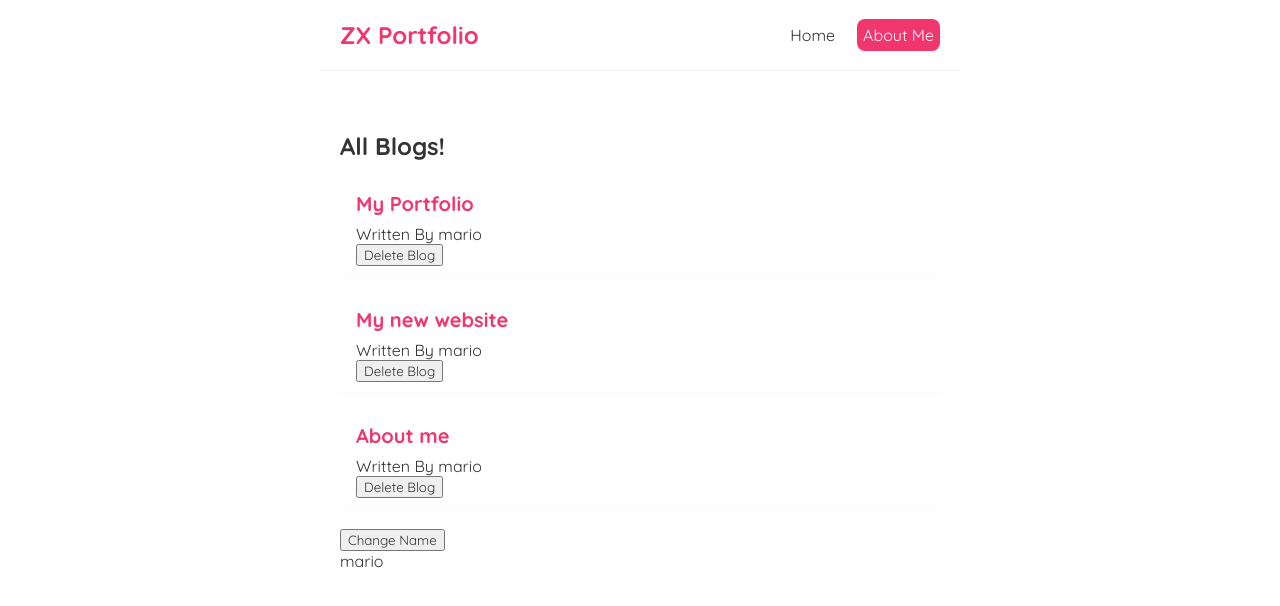
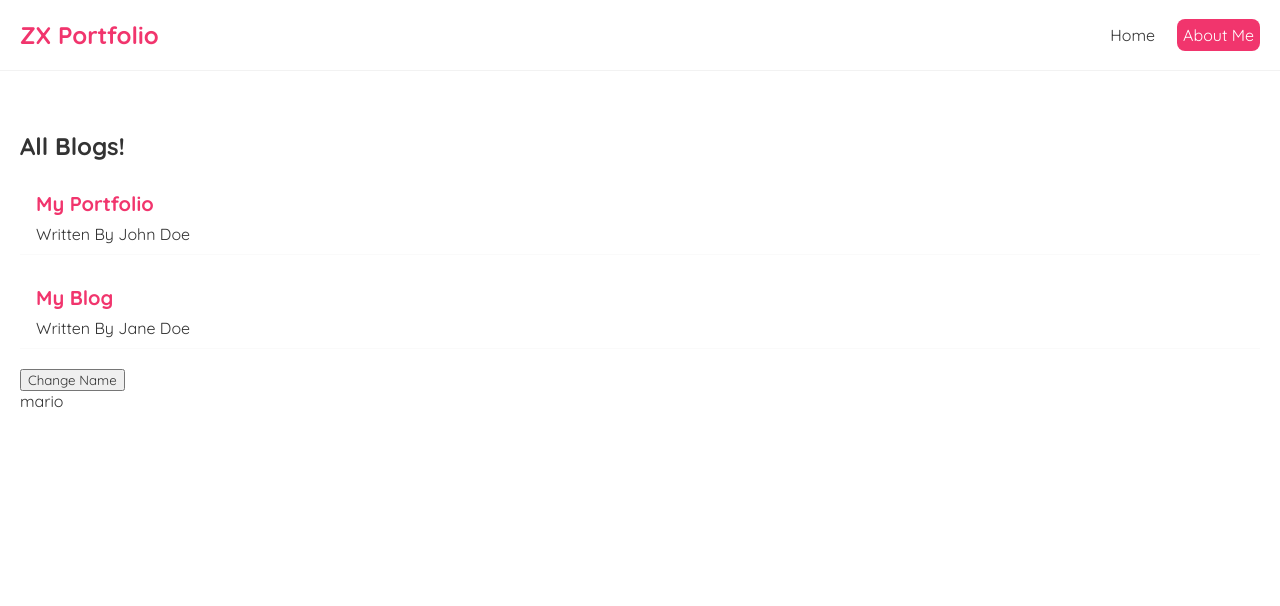
Before and after one commit to wzhaoxuan/ReactProject, a React (Create React App) app in the folder react-project/: page / in a window 1280 px wide. Shown: the top 606 px of the page. Built offline with nearby package versions, Linux system fonts and the light colour scheme; data requests are answered from the project's data file.

Commit message:
Fetching Data with useEffect

```diff
--- /dev/null
+++ b/react-project/data/db.json
@@ -0,0 +1,16 @@
+{
+    "blogs": [
+        {
+            "title": "My Portfolio",
+            "body": "This is my portfolio. I am a full-stack developer.",
+            "author": "John Doe",
+            "id": 1
+        },
+        {
+            "title": "My Blog",
+            "body": "This is my blog. I write about web development.",
+            "author": "Jane Doe",
+            "id": 2
+        }
+    ]
+}
--- a/react-project/src/Home.js
+++ b/react-project/src/Home.js
@@ -4,31 +4,29 @@ import BlogList from "./Bloglist";
 // UseEffect: A hook runs a function every render of the components
 
 const Home = () =>{
-    const [blogs, setBlogs] = useState([
-        {title: 'My Portfolio', body: 'alkvwerjfo', author:'mario', id: 1}, // Properties: title, body, author, id
-        {title: 'My new website', body: 'alkvwerjfo', author:'mario', id: 2},
-        {title: 'About me', body: 'alkvwerjfo', author:'mario', id: 3}
-    ]);
+    const [blogs, setBlogs] = useState(null);
 
     const [name, setName] = useState('mario');
 
-    const handleDelete = (id) =>{
-        // Filter out the blog with non-indentical id and store into a new array
-        const newBlogs = blogs.filter(blog => blog.id !== id);
-        setBlogs(newBlogs);
-    }
 
     // This will run the function every render of the component
     useEffect(() => {
-        console.log("Use Effect ran");
-        console.log(blogs);
-        console.log(name);
-    }, [name]); // Dependency array: only run the function when the name changes
+        // Fetch the data from the url to the server
+        fetch('http://localhost:8000/blogs')
+        // This is a promise, so we need to convert it to json with response object
+        .then(res => {
+            return res.json();
+        })
+        .then((data) => {
+            console.log(data);
+            setBlogs(data);
+        })
+    }, []); // Dependency array: only run the function when the name changes
 
     return(
         <div className="Home">
-            {/* Use props to pass the blogs data as well as the function to the child component*/}
-           <BlogList blogs_props={blogs} title="All Blogs!" handleDelete={handleDelete}/>
+            {/* Apply javascript*/}
+           {blogs && <BlogList blogs_props={blogs} title="All Blogs!"/>}
            <button onClick={() => setName('luigi')}>Change Name</button>
            <p>{name}</p>
         </div>
--- a/react-project/src/blogList.js
+++ b/react-project/src/blogList.js
@@ -1,4 +1,4 @@
-const BlogList = ({blogs_props, title, handleDelete}) => {
+const BlogList = ({blogs_props, title}) => {
     // const blogs = props.blogs_props;
     // const title = props.title;
     return(
@@ -9,7 +9,6 @@ const BlogList = ({blogs_props, title, handleDelete}) => {
             <div className="blog-preview" key={blog.id}>
                 <h2>{blog.title}</h2>
                 <p>Written By {blog.author}</p>
-                <button onClick={() => handleDelete(blog.id)}>Delete Blog</button>
             </div>
            ))}
         </div>
--- a/react-project/src/index.css
+++ b/react-project/src/index.css
@@ -10,7 +10,6 @@
   padding: 20px;
   display: flex;
   align-items: center;
-  max-width: 600px;
   margin: 0 auto;
   border-bottom: 1px solid #f2f2f2;
 }
@@ -29,7 +28,6 @@
   color: #f1356d;
 }
 .content {
-  max-width: 600px;
   margin: 40px auto;
   padding: 20px;
 }
```
